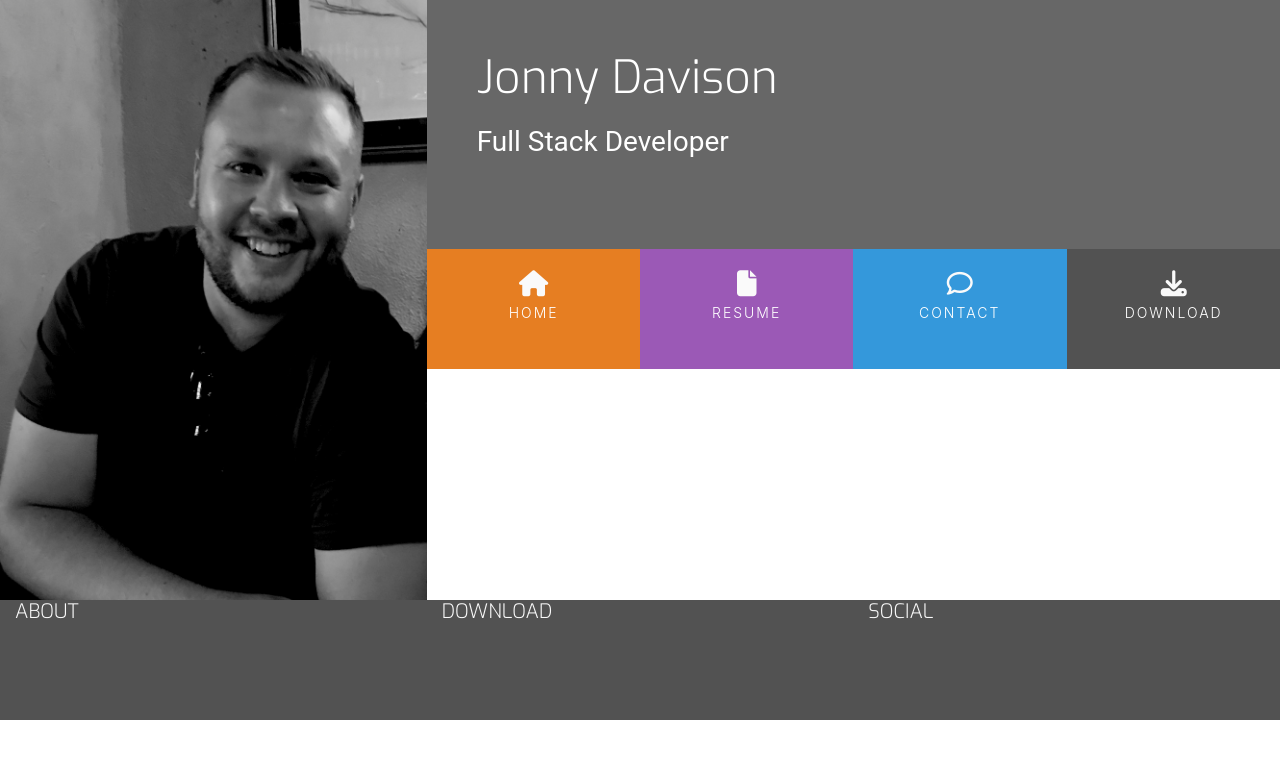
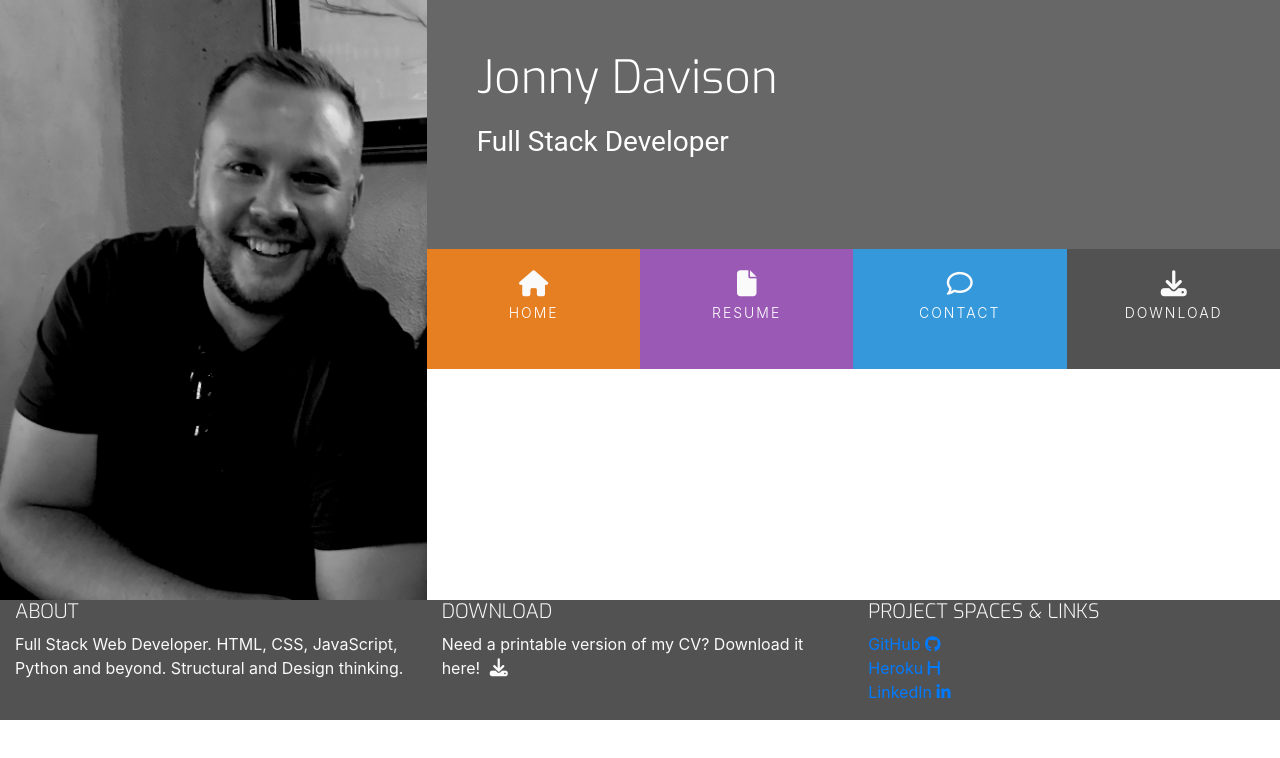
Before and after one commit to JonnyDavison/resume, a plain HTML site: page index.html in a window 1280 px wide. Drawn offline with nearby package versions, Linux system fonts and the light colour scheme; a web font is replaced by a local one.

Commit message:
Add links to Project Spaces

```diff
--- a/assets/css/style.css
+++ b/assets/css/style.css
@@ -23,7 +23,7 @@
     background-color: #525252;
 }
 
-/* ---------- spcial margins / paddings / text */
+/* ---------- Special margins / paddings / text */
 
 h1,
 h2,
@@ -42,7 +42,12 @@ h4 {
     color: #fafafa;
 }
 
+.inline-block {
+    display: inline-block;
+}
+
 /* ---------- Heading */
+
 .bg-color-name-title {
     background-color: #676767;
 }
@@ -147,3 +152,34 @@ footer {
     min-height: 120px;
     margin: 0;
 }
+
+.cv-pdf i {
+    font-size: 18px;
+    color: #fafafa;
+    text-align: center;
+    padding-left: 5px;
+    transition: all 0.35s ease-in-out;
+    -moz-transition: all 0.35s ease-in-out;
+    -webkit-transition: all 0.35s ease-in-out;
+    -o-transition: all 0.35s ease-in-out;
+}
+
+.cv-pdf i:hover {
+    color: #e84610
+}
+
+.social-links li a i {
+    width: 32px;
+    height: 32px;
+    padding: 12px 0;
+    border-radius: 50%;
+    font-size: 13px;
+    line-height: 7px;
+    text-align: center;
+    color: #fafafa;
+    background: #8f8f8f;
+    transition: all 0.35s ease-in-out;
+    -moz-transition: all 0.35s ease-in-out;
+    -webkit-transition: all 0.35s ease-in-out;
+    -o-transition: all 0.35s ease-in-out;
+}
--- a/index.html
+++ b/index.html
@@ -58,12 +58,40 @@
         <div class="row">
             <div class="col-sm-4">
                 <h5 class="uppercase general-sub">About</h5>
+                <p class="inline-block"> Full Stack Web Developer. HTML, CSS, JavaScript, Python and beyond. Structural
+                    and Design thinking.</p>
             </div>
             <div class="col-sm-4">
                 <h5 class="uppercase general-sub">Download</h5>
+                <p class="inline-block">
+                    Need a printable version of my CV? Download it here!
+                    <a href="#" target="_blank" class="cv-pdf">
+                        <i class="fa fa-download" aria-hidden="true"></i>
+                        <span class="sr-only">Download Link</span>
+                    </a>
+                </p>
             </div>
             <div class="col-sm-4">
-                <h5 class="uppercase general-sub">Social</h5>
+                <h5 class="uppercase general-sub">Project Spaces & Links</h5>
+                <ul class="list-inline project-links">
+                    <li class="list-inline-item">
+                        <a href="https://github.com/JonnyDavison" target="_blank">
+                            GitHub <i class="fa fa-github" aria-hidden="true"></i>
+                        </a>
+                    </li>
+                    <br>
+                    <li class="list-inline-item">
+                        <a href="https://daily-sales.herokuapp.com/" target="_blank">
+                            Heroku <i class="fa-solid fa-h" aria-hidden="true"></i>
+                        </a>
+                    </li>
+                    <br>
+                    <li class="list-inline-item">
+                        <a href="https://github.com/JonnyDavison" target="_blank"> LinkedIn <i class="fa fa-linkedin"
+                                aria-hidden="true"></i>
+                        </a>
+                    </li>
+                </ul>
             </div>
         </div>
 
```
